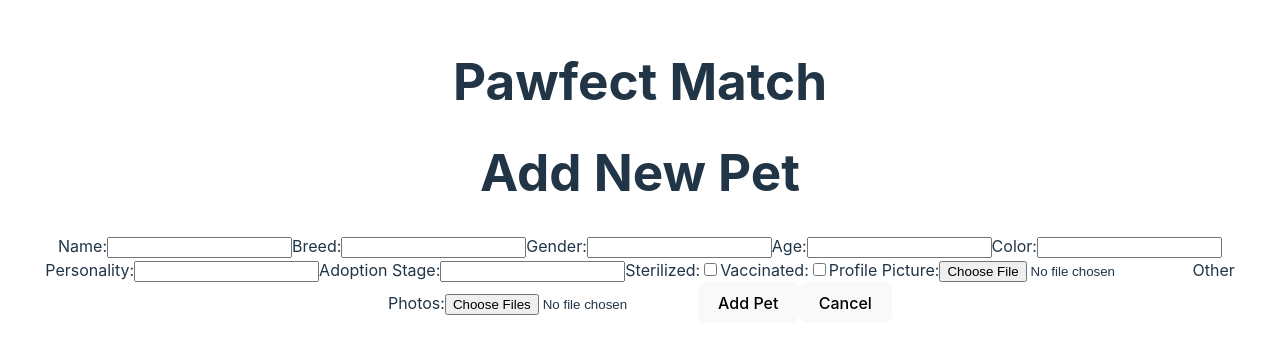
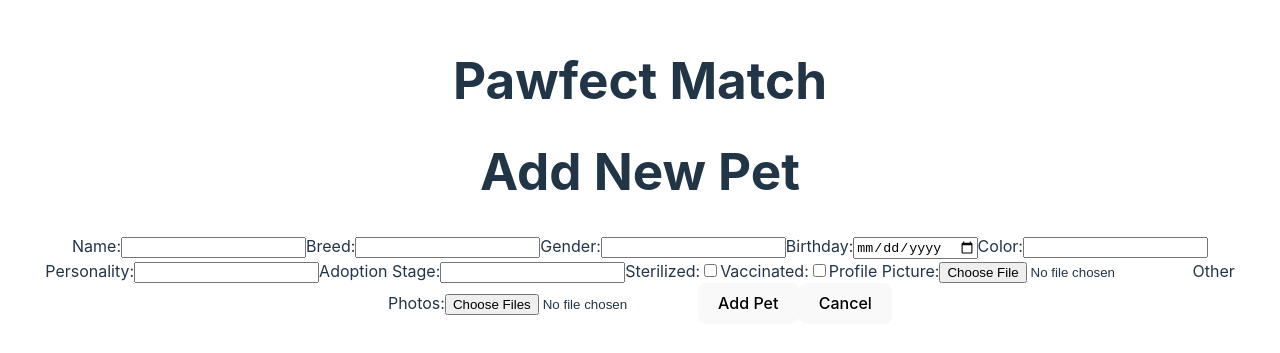
Before and after one commit to kymbym/pawfect-match, a React (Vite) app in the folder frontend/: page /partner/pets/add in a window 1280 px wide. Shown: the part 229-582 px from the top of the page. Built offline with nearby package versions, Linux system fonts and the light colour scheme; no server answers.

Commit message:
chore: update pet model and controller

```diff
--- a/frontend/components/PartnerComponents/AddPetProfile.jsx
+++ b/frontend/components/PartnerComponents/AddPetProfile.jsx
@@ -8,7 +8,7 @@ const AddPetProfile = ({ token }) => {
     name: "",
     breed: "",
     gender: "",
-    age: "",
+    birthday: null,
     color: "",
     personality: "",
     photos: [],
@@ -111,11 +111,11 @@ const AddPetProfile = ({ token }) => {
           />
         </label>
         <label>
-          Age:
+          Birthday:
           <input
-            type="text"
-            name="age"
-            value={newPetData.age}
+            type="date"
+            name="birthday"
+            value={newPetData.birthday}
             onChange={handleChange}
             required
           />
--- a/frontend/components/PartnerComponents/EditPetProfile.jsx
+++ b/frontend/components/PartnerComponents/EditPetProfile.jsx
@@ -69,11 +69,11 @@ const EditPetProfile = ({ petId, petData, token, handleSave }) => {
           />
         </label>
         <label>
-          Age:
+          Birthday:
           <input
-            type="text"
-            name="age"
-            value={newPetData.age}
+            type="date"
+            name="birthday"
+            value={newPetData.birthday}
             onChange={handleChange}
           />
         </label>
--- a/frontend/components/PetProfile/PetProfile.jsx
+++ b/frontend/components/PetProfile/PetProfile.jsx
@@ -6,7 +6,7 @@ import EditPetProfile from "../PartnerComponents/EditPetProfile";
 const PetProfile = ({ view, token }) => {
   const { petId } = useParams();
   const [petData, setPetData] = useState("");
-  const { name, breed, gender, age, color, personality, adoptionStage, medicalHistory, profilePhoto, photos } = petData;
+  const { name, breed, gender, birthday, color, personality, adoptionStage, medicalHistory, profilePhoto, photos } = petData;
   const [isEditing, setIsEditing] = useState(false);
   const navigate = useNavigate();
 
@@ -68,7 +68,7 @@ const PetProfile = ({ view, token }) => {
           <h1>{name}</h1>
           <p>Breed: {breed}</p>
           <p>Gender: {gender}</p>
-          <p>Age: {age}</p>
+          <p>Birthday: {birthday}</p>
           <p>Color: {color}</p>
           <p>Personality: {personality}</p>
           <p>Adoption Stage: {adoptionStage}</p>
```
Also changed, not shown: 1 other file (tests, documents, lock files or other folders).
